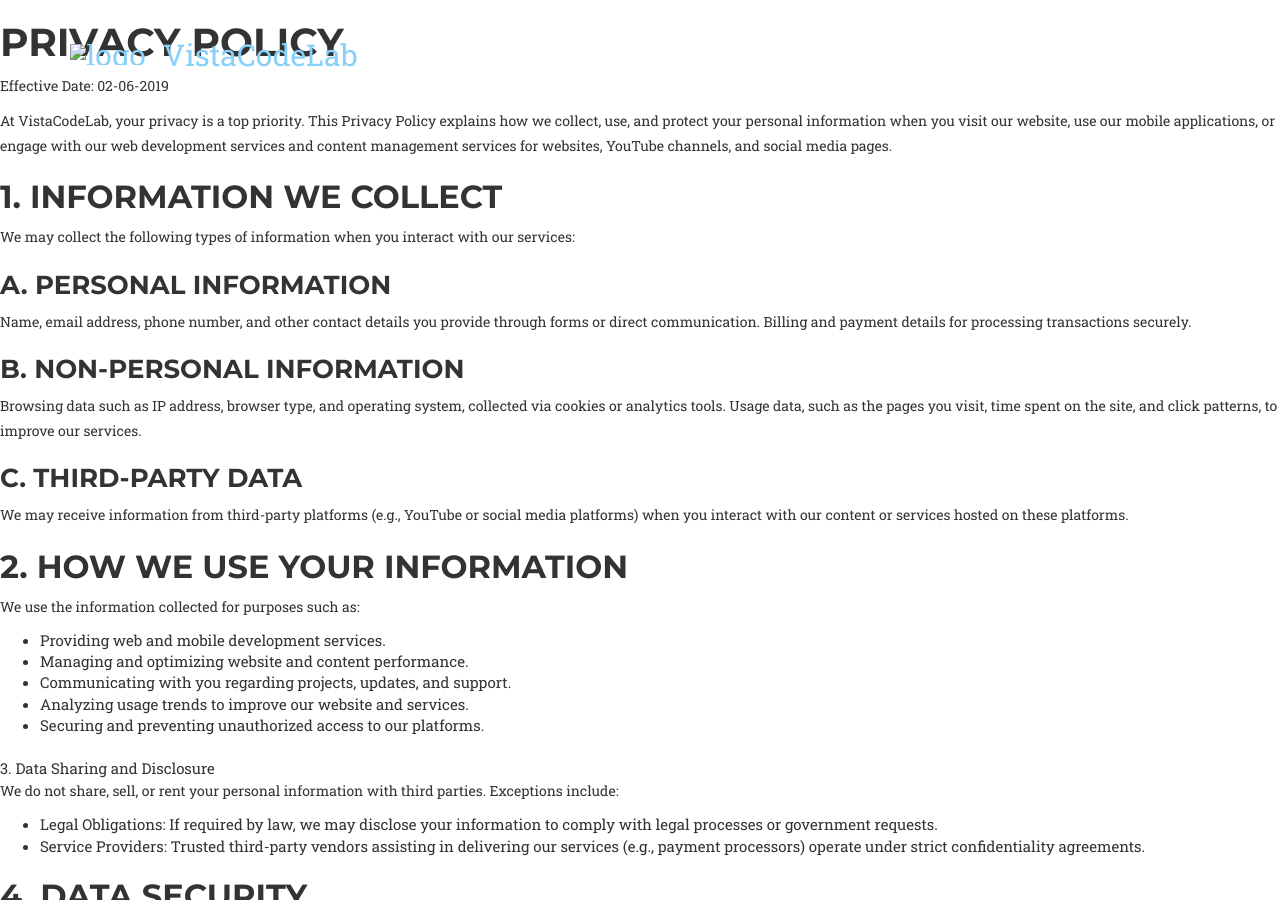
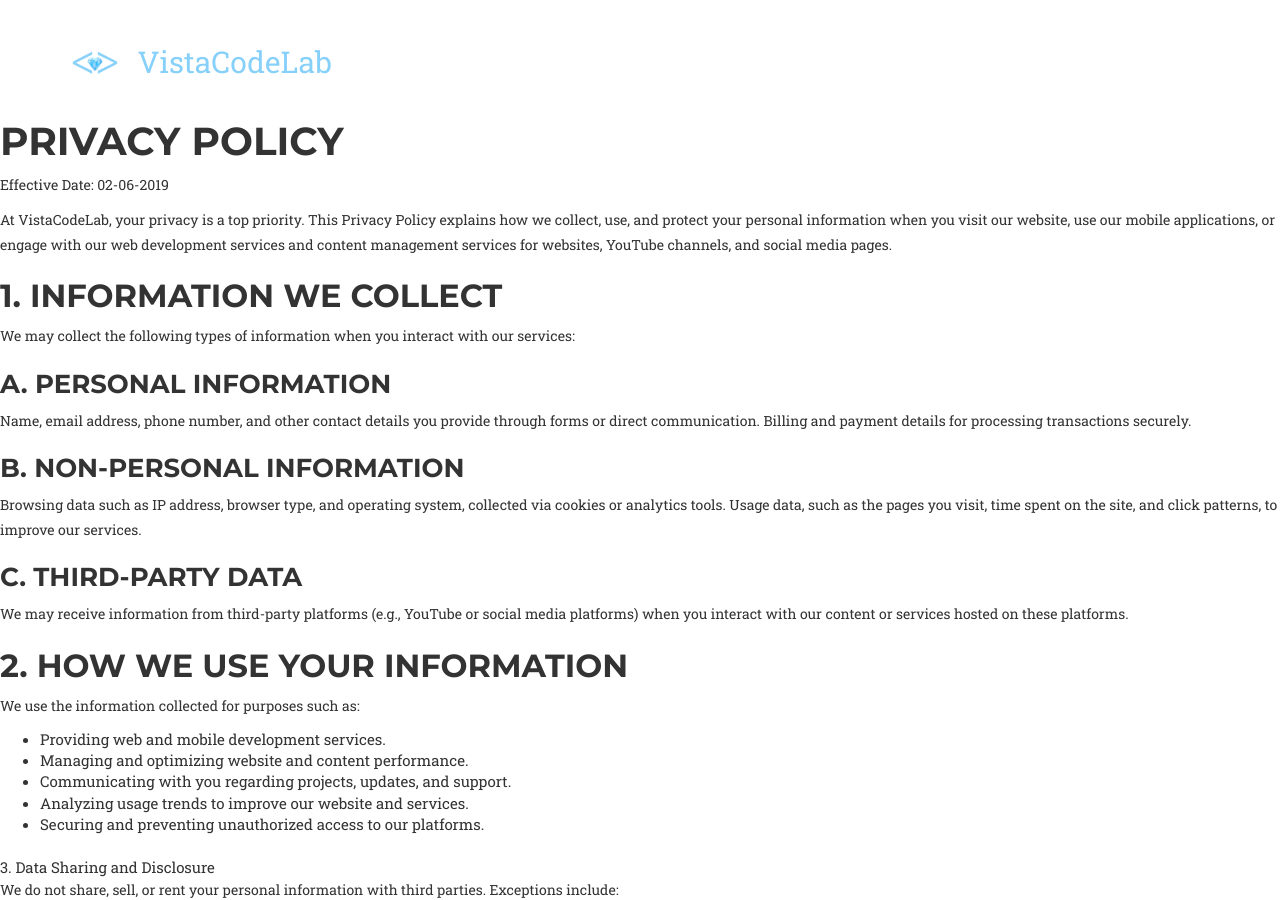
Before and after one commit to vistacodelab/vistacodelab.github.io, a Jekyll site: the page built from privacy-policy.html, in a window 1280 px wide and 900 px high. Built offline with Jekyll 4.4.1, drawn with Linux system fonts in a browser that asks for light colours; nearby versions of some CDN libraries; some web fonts are replaced.

Commit message:
url and style fix

```diff
--- a/_includes/nav.html
+++ b/_includes/nav.html
@@ -16,7 +16,7 @@
 			</button>
 			<a class="navbar-brand page-scroll" href="/">
 				<picture>
-					<source srcset="img/VCL-logo.webp" type="image/webp" />
+					<source srcset="/img/VCL-logo.webp" type="image/webp" />
 					<img
 						src="/img/VCL-logo.png"
 						class="logo-img"
--- a/_layouts/privacy.html
+++ b/_layouts/privacy.html
@@ -5,7 +5,7 @@
 	<body id="page-top" class="index">
 		{% include nav.html classname="navbar navbar-default navbar-fixed-top
 		navbar-shrink" %}
-		<div class="content">
+		<div class="content" style="margin-top: 120px">
 			<h1>Privacy Policy</h1>
 			<p>Effective Date: 02-06-2019</p>
 
```
